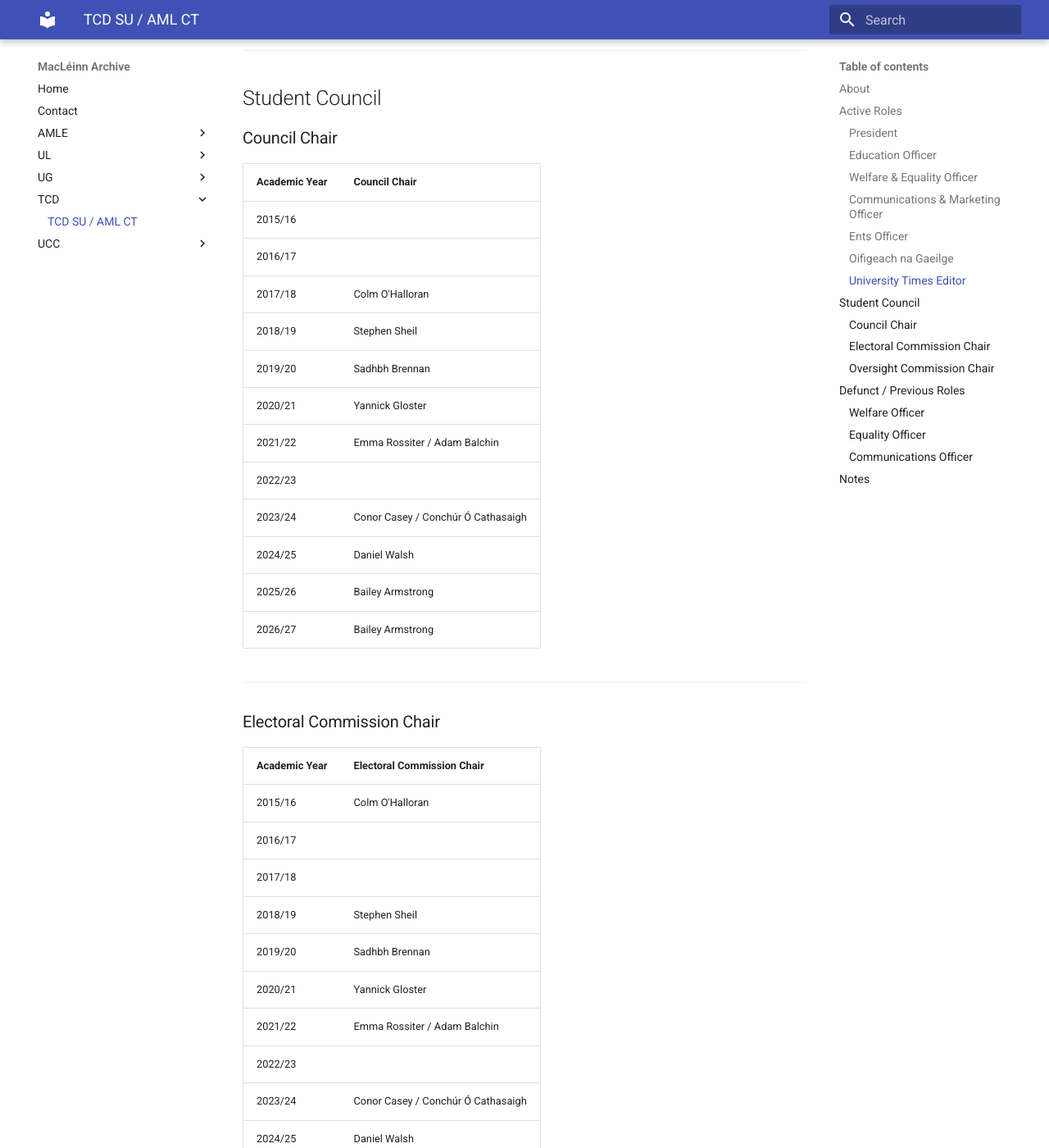
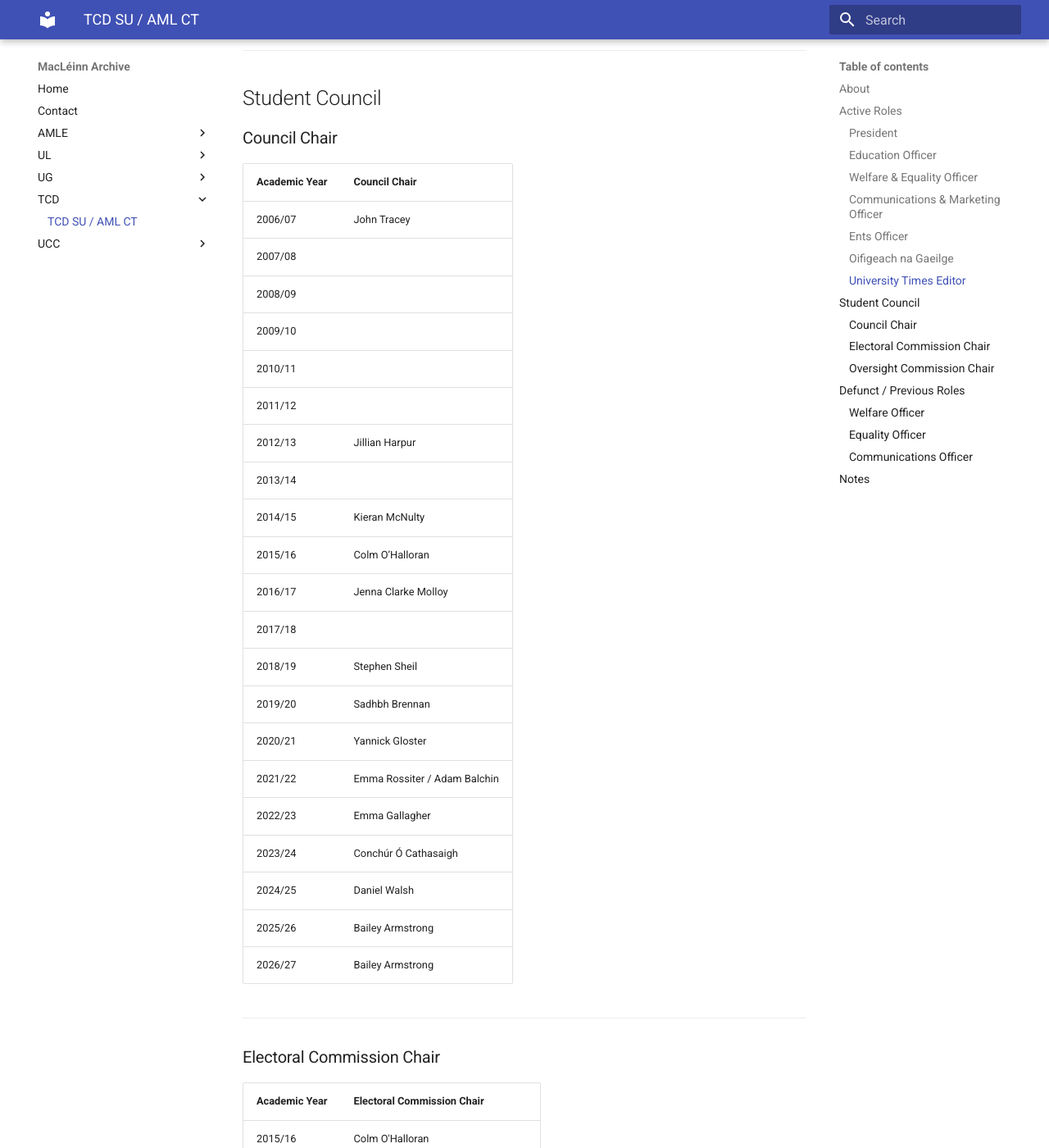
Before and after one commit to omahonye/macleinn_archive, an MkDocs documentation site: the page built from docs/tcd/tcdsu.md, in a window 1280 px wide and 1400 px high, scrolled down 16037 px. Shown: the whole window at 82% size. Built offline with MkDocs 1.6.1 and Material for MkDocs 9.7.7, drawn with Linux system fonts in a browser that asks for light colours.

Commit message:
Update tcdsu.md

```diff
--- a/docs/tcd/tcdsu.md
+++ b/docs/tcd/tcdsu.md
@@ -383,15 +383,24 @@ This record compiles the known executive officers of Trinity College Dublin Stud
 
 | Academic Year | Council Chair |
 |---|---|
-| 2015/16 |  |
-| 2016/17 |  |
-| 2017/18 | Colm O'Halloran |
+| 2006/07 | John Tracey |
+| 2007/08 | |
+| 2008/09 | |
+| 2009/10 | |
+| 2010/11 | |
+| 2011/12 | |
+| 2012/13 | Jillian Harpur |
+| 2013/14 | |
+| 2014/15 | Kieran McNulty |
+| 2015/16 | Colm O’Halloran |
+| 2016/17 | Jenna Clarke Molloy |
+| 2017/18 | |
 | 2018/19 | Stephen Sheil |
 | 2019/20 | Sadhbh Brennan |
 | 2020/21 | Yannick Gloster |
 | 2021/22 | Emma Rossiter / Adam Balchin |
-| 2022/23 |  |
-| 2023/24 | Conor Casey / Conchúr Ó Cathasaigh |
+| 2022/23 | Emma Gallagher |
+| 2023/24 | Conchúr Ó Cathasaigh |
 | 2024/25 | Daniel Walsh |
 | 2025/26 | Bailey Armstrong |
 | 2026/27 | Bailey Armstrong |
```
